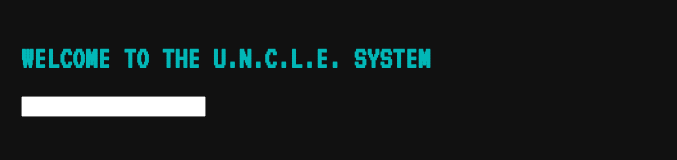
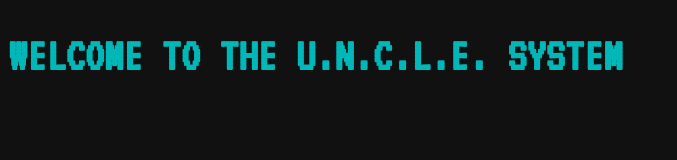
Before and after one commit to sasham43/uncle, a website: page src/root/public/index.html in a window 1280 px wide. Shown: the top 160 px of the page, without its empty margins (0-677 px from the left). Drawn offline with nearby package versions, Linux system fonts and the light colour scheme.

Commit message:
consoling

```diff
--- a/src/root/public/css/main.css
+++ b/src/root/public/css/main.css
@@ -4,5 +4,32 @@ body {
     /* color: teal; */
     color: #02b7b7;
     font-family: 'VT323', 'Courier New', monospace;
-    padding: 1%;
+    font-size: 24px;
+    /* padding: 1%; */
 }
+
+.console {
+    width: 100%;
+    padding: 0 1%;
+}
+
+.message {
+    margin-bottom: 15px;
+}
+
+.response {
+    color: #f6a932;
+}
+
+
+.input {
+    width: 100%;
+    background: #111;
+    border: none;
+    padding: 15px;
+    padding-left: 0;
+    color: #02b7b7;
+    font-size: 24px;
+    outline: none;
+    font-family: 'VT323', 'Courier New', monospace;
+}
--- a/src/root/public/index.html
+++ b/src/root/public/index.html
@@ -7,6 +7,10 @@
     <link href="https://fonts.googleapis.com/css?family=VT323" rel="stylesheet">
     <!-- <link rel="stylesheet" href="https://maxcdn.bootstrapcdn.com/bootstrap/3.3.7/css/bootstrap.min.css" integrity="sha384-BVYiiSIFeK1dGmJRAkycuHAHRg32OmUcww7on3RYdg4Va+PmSTsz/K68vbdEjh4u" crossorigin="anonymous"> -->
 
+    <script
+      src="https://code.jquery.com/jquery-3.3.1.min.js"
+      integrity="sha256-FgpCb/KJQlLNfOu91ta32o/NMZxltwRo8QtmkMRdAu8="
+      crossorigin="anonymous"></script>
     <script src="js/components/angular.min.js"></script>
     <script src="js/components/angular-route.min.js"></script>
     <!-- <script src="js/components/dirPagination.js"></script> -->
@@ -25,12 +29,12 @@
                       {{msg.text}}
                   </div>
                   <div class="response">
-                      {{msg.response}}
+                      {{msg.response}} <span ng-show="msg.response == ''">...</span>
                   </div>
               </div>
-              <div class="input">
-                  <input ng-model="message.text" />
-              </div>
+              <!-- <div class="input"> -->
+                  <input class="input" id="input" ng-model="message.text" />
+              <!-- </div> -->
           </div>
       </div>
   </body>
--- a/src/root/public/js/app.js
+++ b/src/root/public/js/app.js
@@ -13,6 +13,9 @@ angular.module('UncleApp', ['ngRoute'])
         response: ''
     };
     $scope.past_messages = [];
+
+    $scope.input = angular.element('#input');
+    $scope.input.focus();
 
     $scope.listenKey = function(evt){
         // console.log('keypress', evt.keyCode);
```
